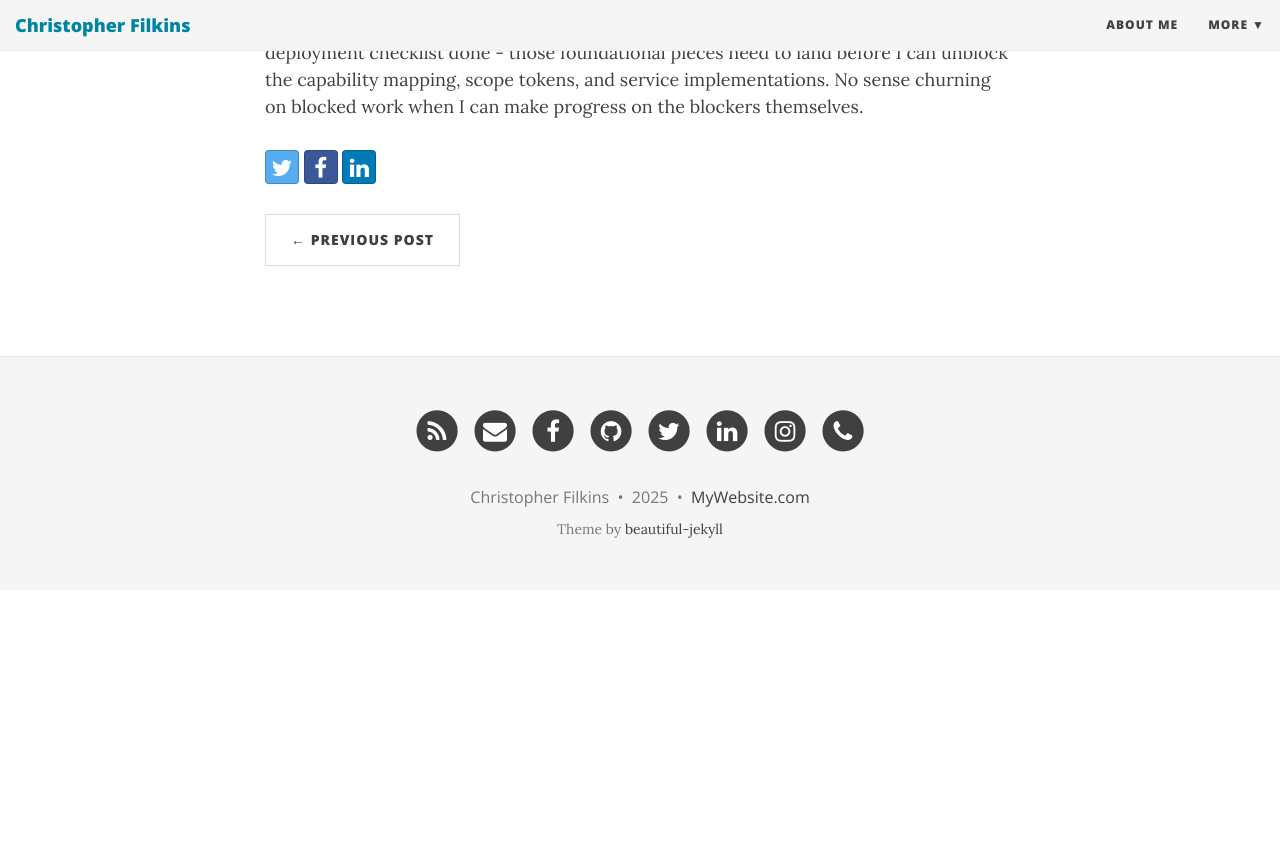
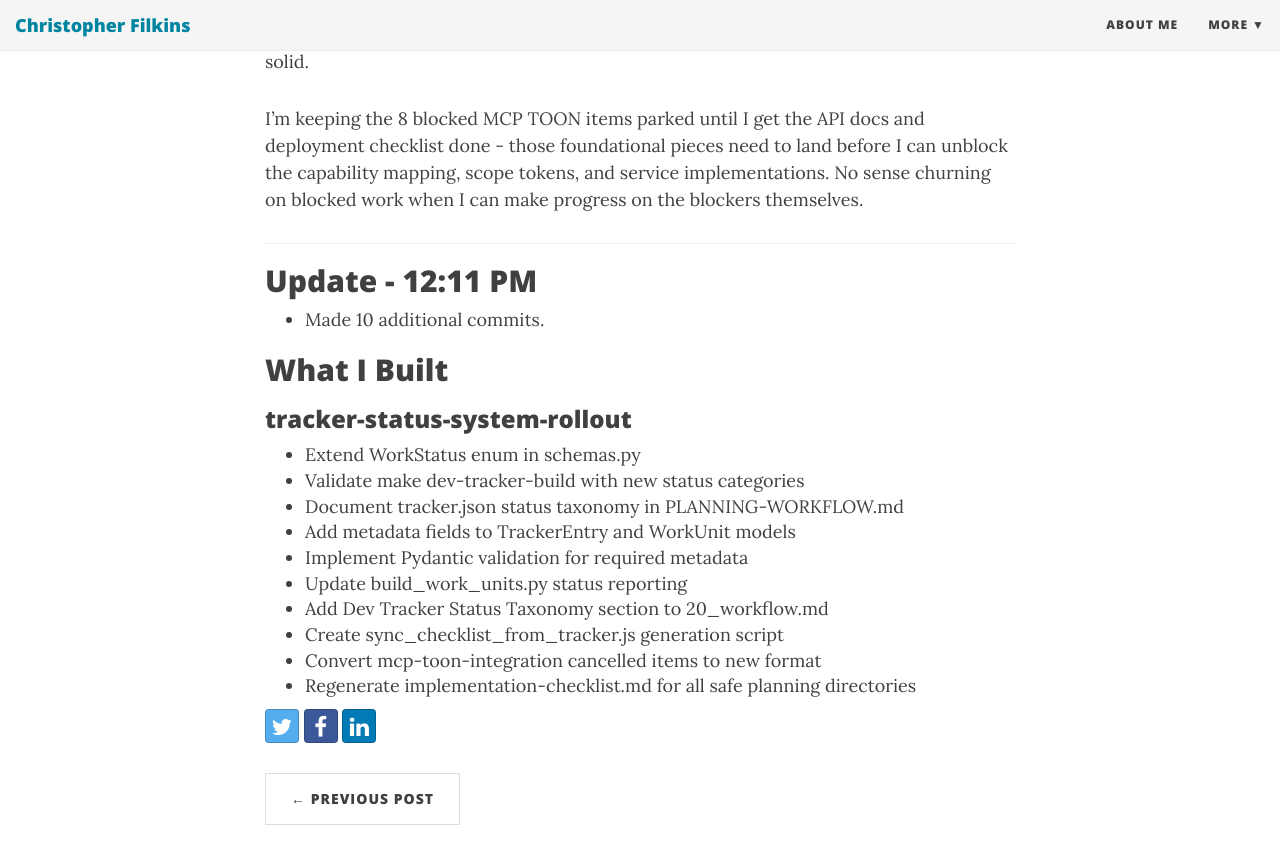
Before and after one commit to filchyboy/filchyboy.github.io, a Jekyll site: the page built from _posts/2025-12-21-todays-plan.md, in a window 1280 px wide and 900 px high, scrolled down 2031 px. Shown: the top 864 px of the window. Built offline with Jekyll 4.4.1, drawn with Linux system fonts in a browser that asks for light colours; nearby versions of some CDN libraries; before the commit the page ends 2621 px from its top, so only the background shows below that; some of the changed text lies outside the part shown.

Commit message:
Update build-in-public update: Tracker Status System Rollout

```diff
--- a/_posts/2025-12-21-todays-plan.md
+++ b/_posts/2025-12-21-todays-plan.md
@@ -1,4 +1,5 @@
----
+* Completed 10 tasks today on the Colossalistic Platform project.
+
 layout: post
 title: "Daily Plan - 2025-12-21"
 date: 2025-12-21
@@ -36,3 +37,28 @@ This has research done but no implementation plan. I should spend 30 minutes ske
 The container docs template approval is scoring high (16.5) and has good momentum (21 commits this week), but I'm consciously deferring it because documentation structure feels less urgent than the MCP work I touched today. The resilience rollout feature flag is also scoring well, but it's a better fit for tomorrow after I confirm the route registration is solid.
 
 I'm keeping the 8 blocked MCP TOON items parked until I get the API docs and deployment checklist done - those foundational pieces need to land before I can unblock the capability mapping, scope tokens, and service implementations. No sense churning on blocked work when I can make progress on the blockers themselves.
+
+---
+
+## Update - 12:11 PM
+
+* Made 10 additional commits.
+
+## What I Built
+
+### tracker-status-system-rollout
+* Extend WorkStatus enum in schemas.py
+* Validate make dev-tracker-build with new status categories
+* Document tracker.json status taxonomy in PLANNING-WORKFLOW.md
+* Add metadata fields to TrackerEntry and WorkUnit models
+* Implement Pydantic validation for required metadata
+* Update build_work_units.py status reporting
+* Add Dev Tracker Status Taxonomy section to 20_workflow.md
+* Create sync_checklist_from_tracker.js generation script
+* Convert mcp-toon-integration cancelled items to new format
+* Regenerate implementation-checklist.md for all safe planning directories
+
+
+<!-- Generated by dev-tracker publish_to_jekyll.py -->
+<!-- last-update: 2025-12-21T20:11:55.915982+00:00 -->
+<!-- unit-ids: add-metadata-validation,add-tracker-metadata-fields,convert-mcp-toon-cancelled-items,create-planning-workflow-status-taxonomy,create-sync-checklist-script,regenerate-all-checklists,update-agents-md-reference,update-build-work-units,update-work-status-enum,validate-dev-tracker-build -->
```
